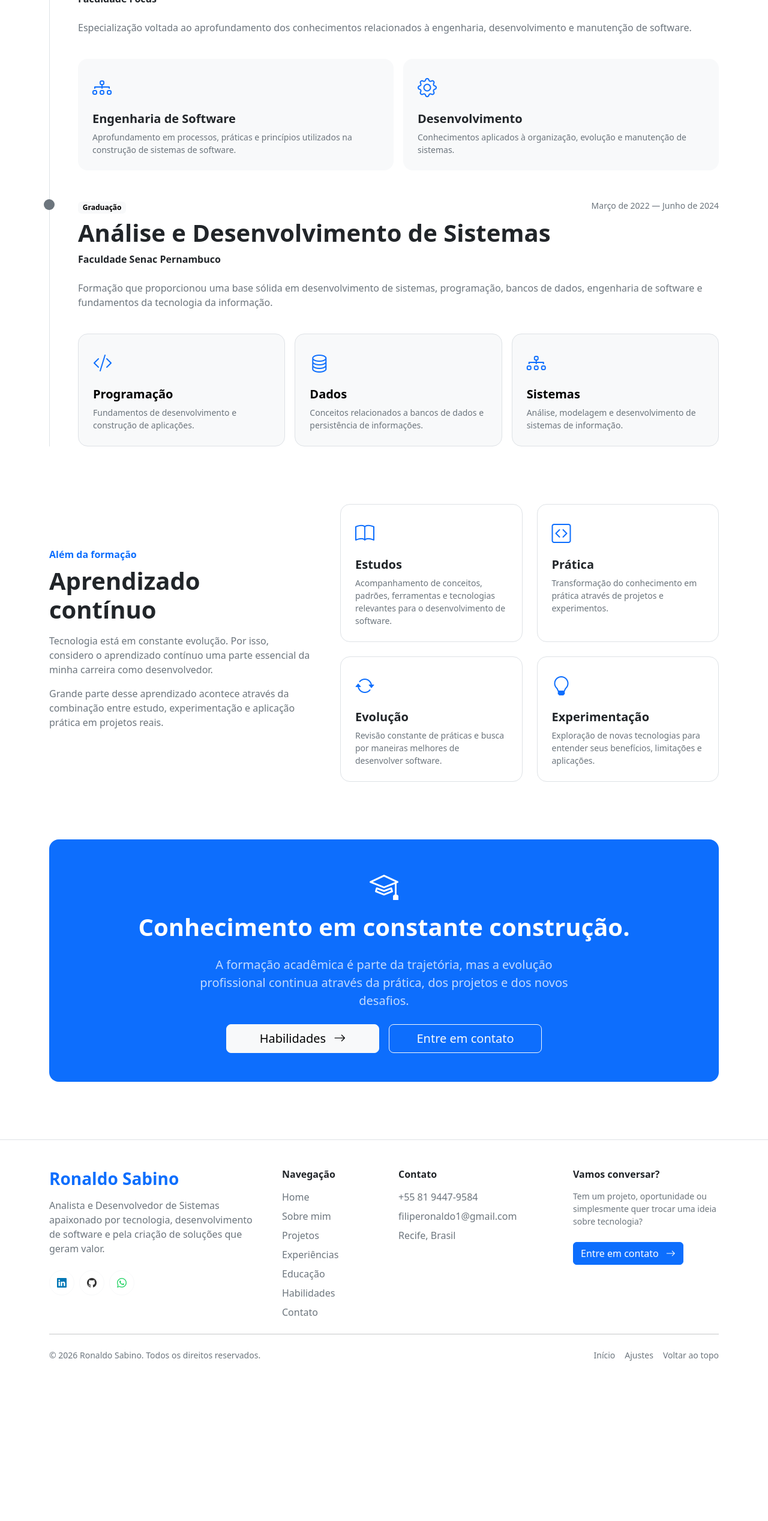
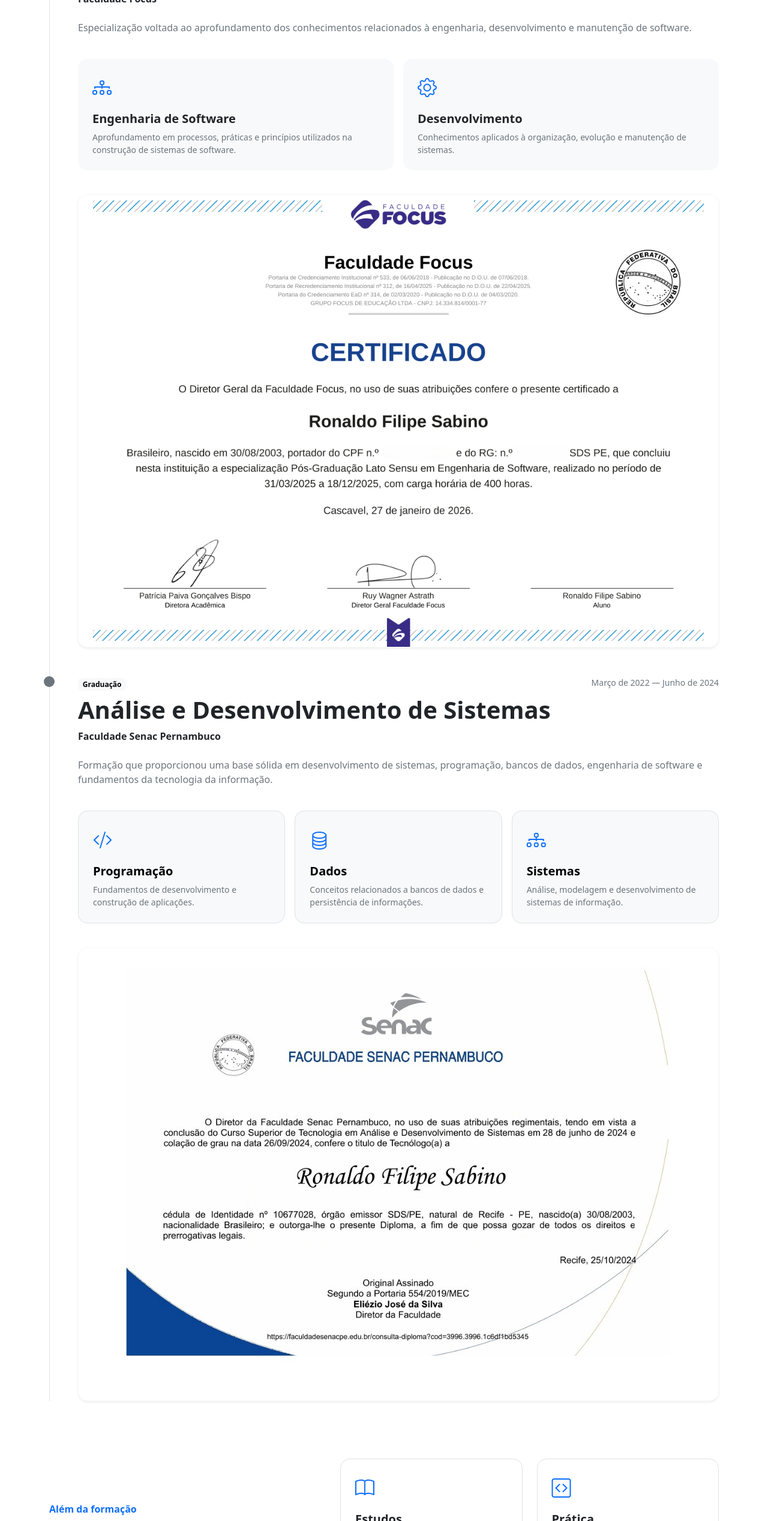
Before and after one commit to ronaldosabino/professional-portfolio, an Angular app: page /education in a window 1280 px wide. Shown: the part 1119-3654 px from the top of the page at 60% size. Before the commit the page ends 3436 px from the top, so only its background shows below. Built offline with nearby package versions, Linux system fonts and the light colour scheme.

Commit message:
feat: add focus and senac images to education section

```diff
--- a/src/app/features/education/education.html
+++ b/src/app/features/education/education.html
@@ -202,6 +202,10 @@
 
                         </div>
 
+                        <div class="col-12">
+                            <img src="assets/focus.png" alt="Certificado de Especialização em Engenharia de Software" class="img-fluid mt-4 rounded-4 shadow-sm border border-1 border-light">
+                        </div>
+
                     </div>
 
                 </article>
@@ -307,6 +311,11 @@
 
                             </div>
 
+
+                        </div>
+
+                        <div class="col-12">
+                            <img src="assets/senac.png" alt="Diploma de Graduação em Análise e Desenvolvimento de Sistemas" class="img-fluid mt-4 rounded-4 shadow-sm border border-1 border-light">
                         </div>
 
                     </div>
```
Also changed, not shown: public/assets/focus.png (added), public/assets/senac.png (added).
